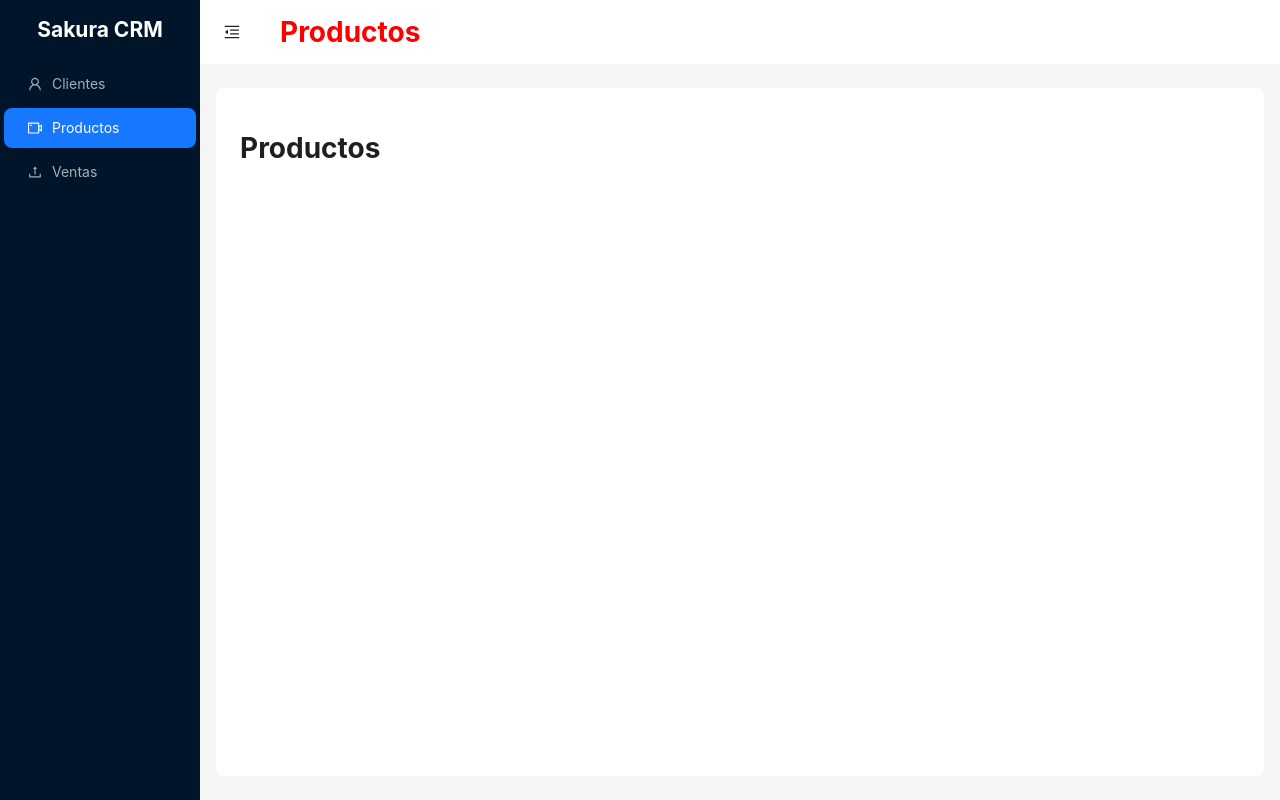
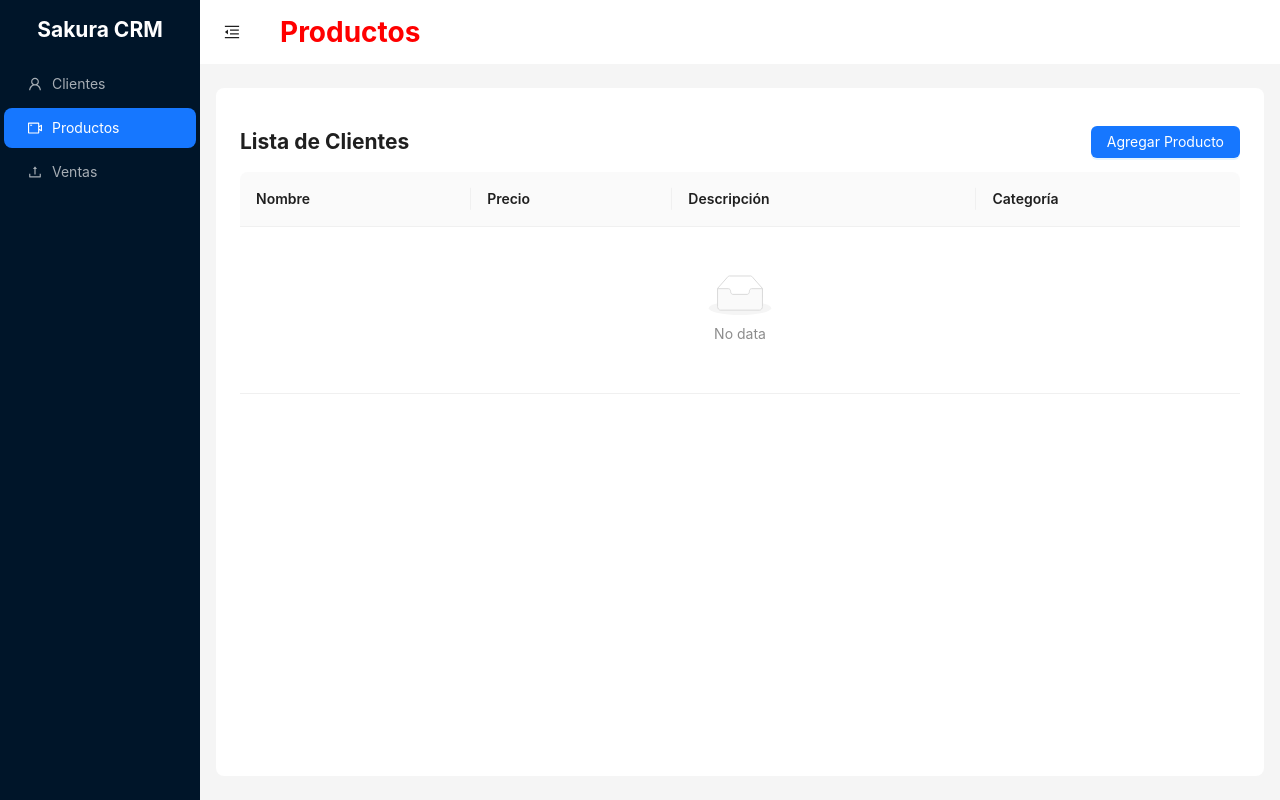
Before and after one commit to NoeOsorio/crm-sakura, a React (Create React App) app: page /productos in a window 1280 px wide. Built offline with nearby package versions, Linux system fonts and the light colour scheme.

Commit message:
Products page

```diff
--- /dev/null
+++ b/src/components/AddProductModal.jsx
@@ -0,0 +1,102 @@
+import { Modal, Form, Input, InputNumber, message } from "antd";
+import { addProduct } from "../services/products.service";
+
+export default function AddProductModal({ onClose, isOpen }) {
+  const [form] = Form.useForm();
+  const [messageApi, contextHolder] = message.useMessage();
+  const handleOk = () => {
+    form
+      .validateFields()
+      .then(async (values) => {
+        messageApi.open({
+          type: "loading",
+          content: "Guardando producto...",
+          duration: 0,
+        });
+        await addProduct(values);
+        messageApi.destroy();
+        messageApi.open({
+          type: "success",
+          content: `${values.name} guardado correctamente`,
+        });
+        onClose(); // Cerrar el modal después de guardar
+        form.resetFields(); // Resetear el formulario
+      })
+      .catch((errorInfo) => {
+        console.log("Error al guardar el producto:", errorInfo);
+        messageApi.open({
+          type: "error",
+          content: "Algo salió mal, por favor intente de nuevo",
+        });
+      });
+  };
+
+  return (
+    <Modal
+      title="Nuevo Producto"
+      onCancel={onClose}
+      onClose={onClose}
+      onOk={handleOk}
+      open={isOpen}
+      okText="Guardar"
+    >
+      {contextHolder}
+      <Form form={form} layout="vertical">
+        <Form.Item
+          name="name"
+          label="Nombre"
+          rules={[
+            {
+              required: true,
+              message: "Por favor ingrese el nombre",
+            },
+          ]}
+        >
+          <Input />
+        </Form.Item>
+        <Form.Item
+          name="price"
+          label="Precio"
+          rules={[
+            {
+              required: true,
+              message: "Por favor ingrese el precio",
+            },
+          ]}
+        >
+          <InputNumber
+            controls={false}
+            formatter={(value) =>
+              `$ ${value}`.replace(/\B(?=(\d{3})+(?!\d))/g, ",")
+            }
+            parser={(value) => value.replace(/\$\s?|(,*)/g, "")}
+          />
+        </Form.Item>
+        <Form.Item
+          name="description"
+          label="Descripción"
+          rules={[
+            {
+              required: true,
+              message: "Por favor ingrese la descripción",
+            },
+          ]}
+        >
+          <Input.TextArea />
+        </Form.Item>
+        <Form.Item
+          name="category"
+          label="Categoría"
+          rules={[
+            {
+              required: true,
+              message: "Por favor ingrese la categoría",
+            },
+          ]}
+        >
+          <Input />
+        </Form.Item>
+      </Form>
+    </Modal>
+  );
+}
--- a/src/components/Tables/ClientsTable.jsx
+++ b/src/components/Tables/ClientsTable.jsx
@@ -1,5 +1,5 @@
 import { Table } from "antd";
-const columns = [
+const clientColumns = [
   {
     title: "Nombre",
     dataIndex: "name",
@@ -28,5 +28,5 @@ const columns = [
 ];
 
 export function ClientsTable({ dataSource }) {
-  return <Table columns={columns} dataSource={dataSource} />;
+  return <Table columns={clientColumns} dataSource={dataSource} />;
 }
--- /dev/null
+++ b/src/components/Tables/ProductsTable.jsx
@@ -0,0 +1,29 @@
+import React from "react";
+import { Table } from "antd";
+
+const productColumns = [
+    {
+      title: "Nombre",
+      dataIndex: "name",
+      key: "name",
+    },
+    {
+      title: "Precio",
+      dataIndex: "price",
+      key: "price",
+    },
+    {
+      title: "Descripción",
+      dataIndex: "description",
+      key: "description",
+    },
+    {
+      title: "Categoría",
+      dataIndex: "category",
+      key: "category",
+    },
+  ];
+
+  export function ProductsTable({ dataSource }) {
+    return <Table columns={productColumns} dataSource={dataSource} />;
+  }
--- /dev/null
+++ b/src/components/Tables/index.jsx
@@ -0,0 +1,4 @@
+import { ClientsTable } from "./ClientsTable";
+import { ProductsTable } from "./ProductsTable";
+
+export { ClientsTable, ProductsTable };
--- a/src/pages/Clientes.page.jsx
+++ b/src/pages/Clientes.page.jsx
@@ -2,7 +2,7 @@ import React, { useState } from "react";
 import AddClientModal from "../components/AddClientModal"; // Import the AddClientModal component
 import { Button } from "antd";
 import { getClients } from "../services/clients.service";
-import { ClientsTable } from "../components/Tables/ClientsTable";
+import { ClientsTable } from "../components/Tables";
 
 const ClientesPage = () => {
   const [modalOpen, setModalOpen] = useState(false);
--- a/src/pages/Productos.page.jsx
+++ b/src/pages/Productos.page.jsx
@@ -1,7 +1,28 @@
+import React, { useState } from "react";
+import { Button } from "antd";
+import { ProductsTable } from "../components/Tables";
+import { getProducts } from "../services/products.service";
+import AddProductModal from "../components/AddProductModal";
+
 const ProductosPage = () => {
+  const [modalOpen, setModalOpen] = useState(false);
+  const dataSource = getProducts();
   return (
     <div>
-      <h1>Productos</h1>
+      <div
+        style={{
+          display: "flex",
+          alignItems: "center",
+          justifyContent: "space-between",
+        }}
+      >
+        <h2>Lista de Clientes</h2>
+        <Button type="primary" onClick={() => setModalOpen(true)}>
+          Agregar Producto
+        </Button>
+      </div>
+      <ProductsTable dataSource={dataSource} />
+      <AddProductModal isOpen={modalOpen} onClose={() => setModalOpen(false)} />
     </div>
   );
 };
--- /dev/null
+++ b/src/services/products.service.js
@@ -0,0 +1,29 @@
+import { v4 as uuidv4 } from "uuid";
+
+export function getProducts() {
+  return localStorage.getItem("products")
+    ? JSON.parse(localStorage.getItem("products"))
+    : [];
+}
+
+export function addProduct(product) {
+  return new Promise((resolve) => {
+    setTimeout(() => {
+        const uuid = uuidv4();
+      const newProduct = {
+        id: uuid,
+        key: uuid,
+        name: product.name,
+        price: product.price,
+        description: product.description,
+        category: product.category,
+      };
+
+      // Guardar el nuevo cliente en localStorage
+      const existingProducts = getProducts();
+      existingProducts.push(newProduct);
+      localStorage.setItem("products", JSON.stringify(existingProducts));
+      resolve(newProduct);
+    }, 2000);
+  });
+}
```
